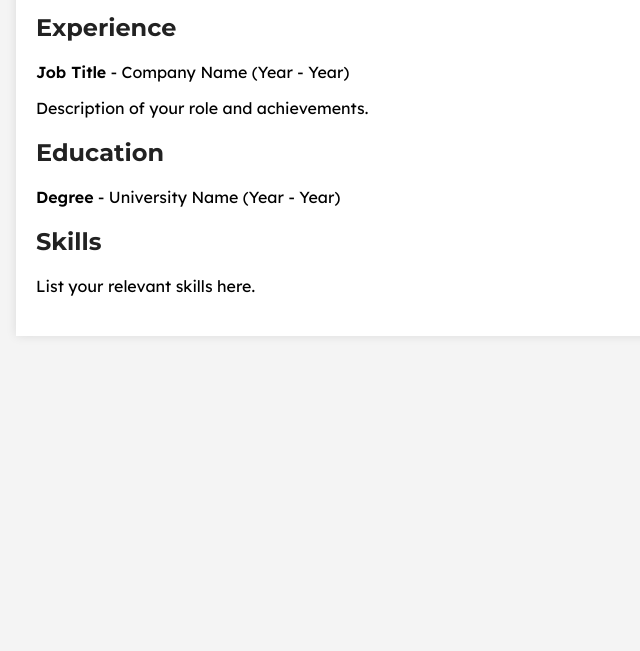
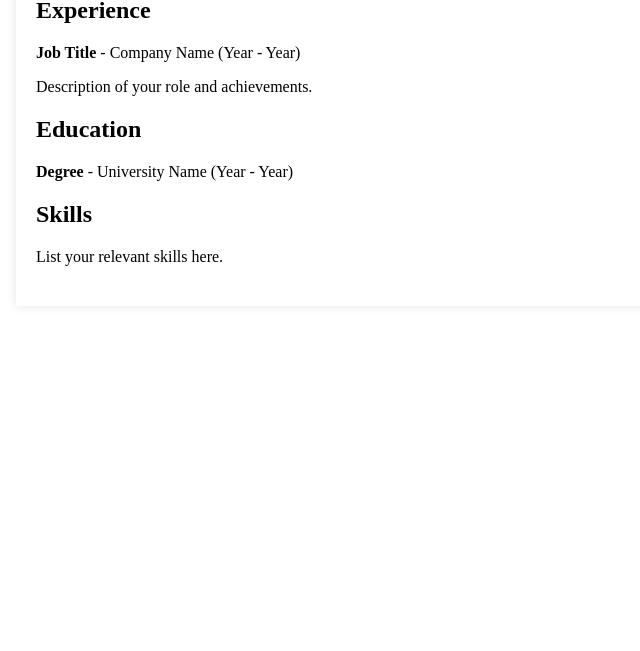
Before and after one commit to vnrabot/vnrabot.github.io, a plain HTML site: page index.html in a window 1280 px wide. Shown: the part 149-800 px from the top of the page, without its empty margins (204-844 px from the left). Drawn offline with Linux system fonts and the light colour scheme.

Commit message:
Added styles.css

```diff
--- a/index.html
+++ b/index.html
@@ -6,25 +6,15 @@
     <link href="https://fonts.googleapis.com/css2?family=Lexend:wght@300;400;600&display=swap" rel="stylesheet">
     <link href="https://fonts.googleapis.com/css2?family=Lexend:wght@300;400;600&family=Montserrat:wght@600;700&display=swap" rel="stylesheet">
     <link rel="stylesheet" href="https://cdnjs.cloudflare.com/ajax/libs/font-awesome/6.4.2/css/all.min.css">
+    <link rel="stylesheet" href="styles.css">
     <title>Vincent Rabot - Resume</title>
     <style>
-        body {
-            font-family: 'Lexend', sans-serif;
-            margin: 0;
-            padding: 20px;
-            background-color: #f4f4f4;
-        }
         .container {
             max-width: 800px;
             margin: auto;
             background: white;
             padding: 20px;
             box-shadow: 0 0 10px rgba(0, 0, 0, 0.1);
-        }
-        h1, h2 {
-            font-family: 'Montserrat', sans-serif;
-            font-weight: 700;
-            color: #222;
         }
         .section {
             margin-bottom: 20px;
```
